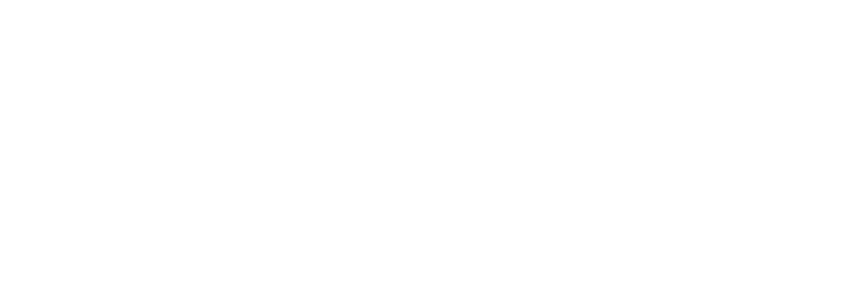
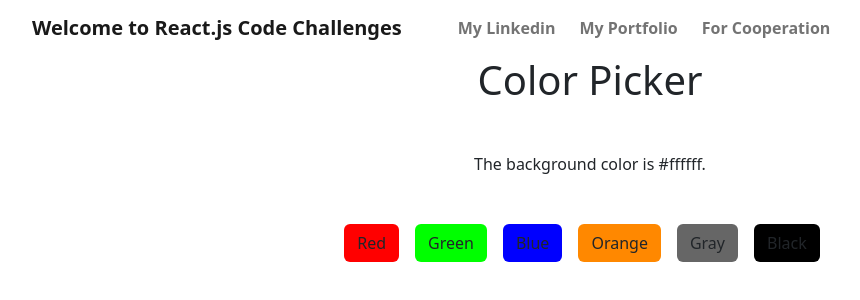
Before and after one commit to aida-golshanara/react-code-challenges, a React (Create React App) app: page /color-picker in a window 1280 px wide. Before the commit this address had no page. Shown: the top 300 px of the page, without its empty margins (50-910 px from the left). Built offline with nearby package versions, Linux system fonts and the light colour scheme.

Commit message:
another challenge - color picker

```diff
--- a/src/App.js
+++ b/src/App.js
@@ -144,6 +144,37 @@
           </div>
         </div>
         <div className='row mb-3'>
+          <div className='col-sm-6 mb-3 mb-sm-0'>
+            <div className='card'>
+              <div className='card-body'>
+                <h5 className='card-title'>Color picker</h5>
+                <p className='card-text'>
+                  there are six buttons for one color and by clicking each
+                  button it changes the color of background
+                </p>
+                <NavLink className='btn btn-primary' to='/color-picker'>
+                  Go to the Project
+                </NavLink>
+              </div>
+            </div>
+          </div>
+          <div className='col-sm-6'>
+            <div className='card'>
+              <div className='card-body'>
+                <h5 className='card-title'>Window event</h5>
+                <p className='card-text'>
+                  when the toggle window event is active, add an event listener
+                  to the window that triggers an alert if the user double clicks
+                  on the page
+                </p>
+                <NavLink className='btn btn-primary' to='/window-event'>
+                  Go to the Project
+                </NavLink>
+              </div>
+            </div>
+          </div>
+        </div>
+        <div className='row mb-3'>
           <div className='col-sm-6'>
             <div className='card'>
               <div className='card-body'>
--- /dev/null
+++ b/src/color-picker/ColorPicker.jsx
@@ -0,0 +1,99 @@
+import React, { useState } from 'react';
+import 'bootstrap/dist/css/bootstrap.min.css';
+
+function ColorPicker() {
+  const [backgroundColor, setBackgroundColor] = useState('#ffffff');
+
+  const colors = [
+    { name: 'Red', code: '#ff0000' },
+    { name: 'Green', code: '#00ff00' },
+    { name: 'Blue', code: '#0000ff' },
+    { name: 'Orange', code: '#ff8800' },
+    { name: 'Gray', code: '#666666' },
+    { name: 'Black', code: '#000000' },
+  ];
+
+  const handleColorChange = (color) => {
+    setBackgroundColor(color);
+  };
+
+  return (
+    <>
+      <nav className='navbar navbar-expand-lg bg-body-tertiary fw-bold'>
+        <div className='container'>
+          <a className='navbar-brand me-5' href='/'>
+            Welcome to React.js Code Challenges
+          </a>
+          <button
+            className='navbar-toggler'
+            type='button'
+            data-bs-toggle='collapse'
+            data-bs-target='#navbarNavAltMarkup'
+            aria-controls='navbarNavAltMarkup'
+            aria-expanded='false'
+            aria-label='Toggle navigation'
+          >
+            <span className='navbar-toggler-icon'></span>
+          </button>
+          <div className='collapse navbar-collapse' id='navbarNavAltMarkup'>
+            <div className='navbar-nav'>
+              <a
+                target='_blank'
+                rel='noreferrer'
+                className='nav-link me-2'
+                href='https://www.linkedin.com/in/aida-golshanara/'
+              >
+                My Linkedin
+              </a>
+              <a
+                target='_blank'
+                rel='noreferrer'
+                className='nav-link me-2'
+                href='https://github.com/aida-golshanara?tab=repositories'
+              >
+                My Portfolio
+              </a>
+              <a
+                target='_blank'
+                rel='noreferrer'
+                className='nav-link'
+                href='https://kmagroute.com/'
+              >
+                For Cooperation
+              </a>
+            </div>
+          </div>
+        </div>
+      </nav>
+      <div className='container'>
+        <div className='row justify-content-center'>
+          <div className='col-lg-6'>
+            <h1 className='text-center mb-4'>Color Picker</h1>
+            <div
+              className='p-4 rounded mb-4'
+              style={{ backgroundColor: backgroundColor }}
+            >
+              <p className='text-center mb-0'>
+                The background color is {backgroundColor}.
+              </p>
+            </div>
+            <div className='d-flex justify-content-center align-items-center'>
+              {colors.map((color) => (
+                <button
+                  key={color.name}
+                  className='btn me-3'
+                  style={{ backgroundColor: color.code }}
+                  onClick={() => handleColorChange(color.code)}
+                >
+                  {color.name}
+                </button>
+              ))}
+            </div>
+          </div>
+        </div>
+      </div>
+    </>
+  );
+}
+
+export default ColorPicker;
--- a/src/index.js
+++ b/src/index.js
@@ -10,6 +10,7 @@
 import DogPics from './dog-pictures/DogPics';
 import ScoreKeeper from './score-keeper/ScoreKeeper';
 import WindowEvent from './window-event/WindowEvent';
+import ColorPicker from './color-picker/ColorPicker';
 
 const root = ReactDOM.createRoot(document.getElementById('root'));
 root.render(
@@ -23,6 +24,7 @@
         <Route path='/dog-pictures' element={<DogPics />} />
         <Route path='/score-keeper' element={<ScoreKeeper />} />
         <Route path='/window-event' element={<WindowEvent />} />
+        <Route path='/color-picker' element={<ColorPicker />} />
       </Routes>
     </BrowserRouter>
   </React.StrictMode>
```
